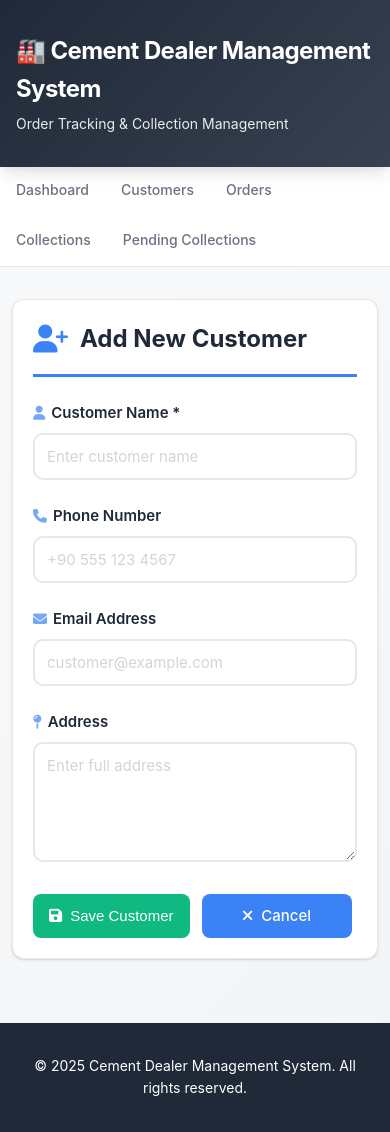
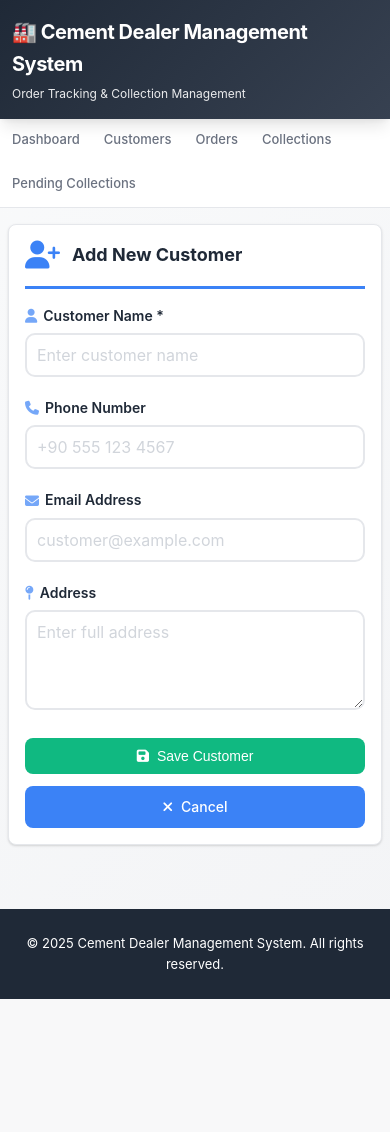
Before and after one commit to Lupen-dev/cement-dealer-app, a Flask app: page /customers/add in a window 390 px wide. After the commit the page ends 999 px from the top, so only its background shows below. Run offline with Flask 3, Linux system fonts and the light colour scheme.

Commit message:
Enhance UI styles and add responsive design
Improved button, table, and stat box styles with interactive effects. Added responsive CSS for tablet and mobile devices to optimize layout and readability across screen sizes.

```diff
--- a/templates/base.html
+++ b/templates/base.html
@@ -161,6 +161,26 @@
             font-size: 0.9375rem;
             font-weight: 500;
             outline: none;
+            position: relative;
+            overflow: hidden;
+        }
+
+        .btn::before {
+            content: '';
+            position: absolute;
+            top: 50%;
+            left: 50%;
+            width: 0;
+            height: 0;
+            border-radius: 50%;
+            background: rgba(255, 255, 255, 0.3);
+            transform: translate(-50%, -50%);
+            transition: width 0.6s, height 0.6s;
+        }
+
+        .btn:active::before {
+            width: 300px;
+            height: 300px;
         }
 
         .btn:hover {
@@ -492,23 +556,46 @@
             margin: 0;
         }
 
-        /* Responsive */
+        /* Responsive - Tablet (max-width: 768px) */
         @media (max-width: 768px) {
             .container {
                 padding: 0 0.75rem;
+                margin: 1.5rem auto;
             }
 
             .card {
                 padding: 1.25rem;
+                margin-bottom: 1.5rem;
+            }
+
+            header {
+                padding: 1.5rem 1rem;
             }
 
             header h1 {
                 font-size: 1.5rem;
             }
 
+            header p {
+                font-size: 0.8125rem;
+            }
+
+            nav {
+                overflow-x: auto;
+                -webkit-overflow-scrolling: touch;
+            }
+
             nav a {
                 padding: 0.75rem 1rem;
                 font-size: 0.875rem;
+            }
+
+            .card h2 {
+                font-size: 1.25rem;
+            }
+
+            .card h3 {
+                font-size: 1rem;
             }
 
             table {
@@ -529,22 +620,139 @@
                 padding: 1.25rem;
             }
 
+            .stat-box h3 {
+                font-size: 0.8125rem;
+            }
+
             .stat-box .number {
                 font-size: 1.75rem;
             }
 
             .header-actions {
                 flex-direction: column;
-                align-items: flex-start;
+                align-items: stretch;
+            }
+
+            .header-actions h2 {
+                width: 100%;
             }
 
             .btn-group {
                 width: 100%;
+                flex-direction: column;
             }
 
             .btn {
-                flex: 1;
-                min-width: 150px;
+                width: 100%;
+                min-width: auto;
+                padding: 0.75rem 1rem;
+            }
+
+            .form-group {
+                margin-bottom: 1.25rem;
+            }
+
+            .form-group input,
+            .form-group textarea,
+            .form-group select {
+                padding: 0.625rem;
+                font-size: 1rem; /* Prevent zoom on iOS */
+            }
+        }
+
+        /* Responsive - Mobile (max-width: 480px) */
+        @media (max-width: 480px) {
+            .container {
+                padding: 0 0.5rem;
+                margin: 1rem auto;
+            }
+
+            .card {
+                padding: 1rem;
+                margin-bottom: 1rem;
+                border-radius: 0.5rem;
+            }
+
+            header {
+                padding: 1rem 0.75rem;
+            }
+
+            header h1 {
+                font-size: 1.25rem;
+            }
+
+            header p {
+                font-size: 0.75rem;
+            }
+
+            nav a {
+                padding: 0.625rem 0.75rem;
+                font-size: 0.8125rem;
+            }
+
+            .card h2 {
+                font-size: 1.125rem;
+                margin-bottom: 1rem;
+            }
+
+            .card h3 {
+                font-size: 0.9375rem;
+                margin-top: 1rem;
+                margin-bottom: 0.625rem;
+            }
+
+            table {
+                font-size: 0.75rem;
+            }
+
+            table th,
+            table td {
+                padding: 0.5rem 0.375rem;
+            }
+
+            .stat-box {
+                padding: 1rem;
+                border-radius: 0.5rem;
+            }
+
+            .stat-box h3 {
+                font-size: 0.75rem;
+                margin-bottom: 0.5rem;
+            }
+
+            .stat-box .number {
+                font-size: 1.5rem;
+            }
+
+            .btn {
+                padding: 0.625rem 0.875rem;
+                font-size: 0.875rem;
+            }
+
+            .btn-small {
+                padding: 0.375rem 0.625rem;
+                font-size: 0.75rem;
+            }
+
+            .form-group label {
+                font-size: 0.875rem;
+                margin-bottom: 0.375rem;
+            }
+
+            .form-group input,
+            .form-group textarea,
+            .form-group select {
+                padding: 0.625rem;
+                font-size: 1rem;
+            }
+
+            .form-group textarea {
+                min-height: 100px;
+            }
+
+            footer {
+                padding: 1.5rem 0.75rem;
+                font-size: 0.8125rem;
             }
         }
 
```
Also changed, not shown: other parts of templates/base.html (+49 -1 lines).
